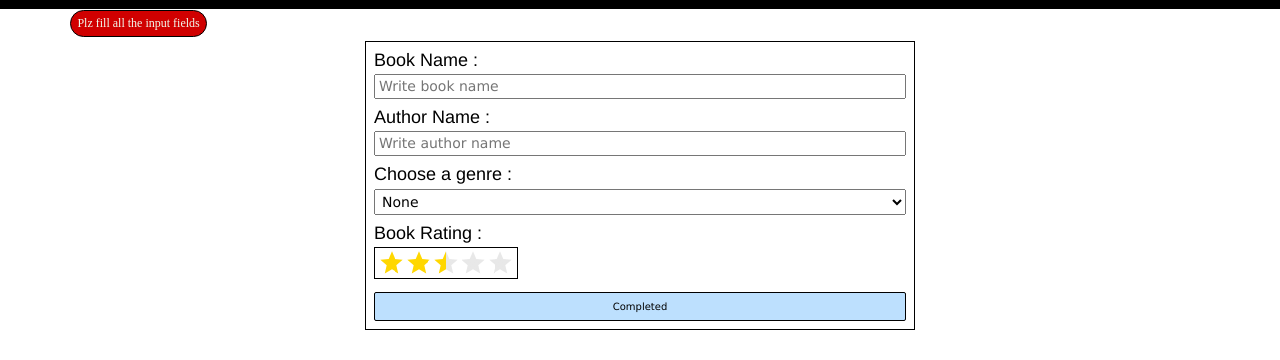
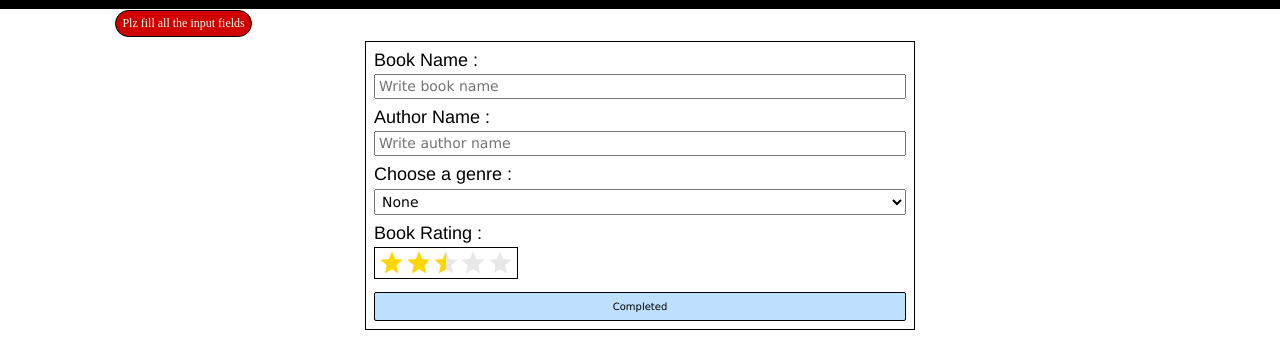
Before and after one commit to Hammad8ahmad/book-library, a website built with webpack: page index.html in a window 1280 px wide. Both pictures are taken after a click on the button "Completed". Shown: the part 40-400 px from the top of the page. Built offline with nearby package versions, Linux system fonts and the light colour scheme; some packages are replaced by stand-ins of ours; no server answers; the database is empty.

Commit message:
fixed popup alert

```diff
--- a/styles.css
+++ b/styles.css
@@ -20,7 +20,7 @@
   /* width: 180px; */
   /* max-width: max-content; */
   top: 50px;
-  left: 70px;
+  left: 115px;
   /* right: 500px; */
   /* bottom: 100px; */
 }
```
